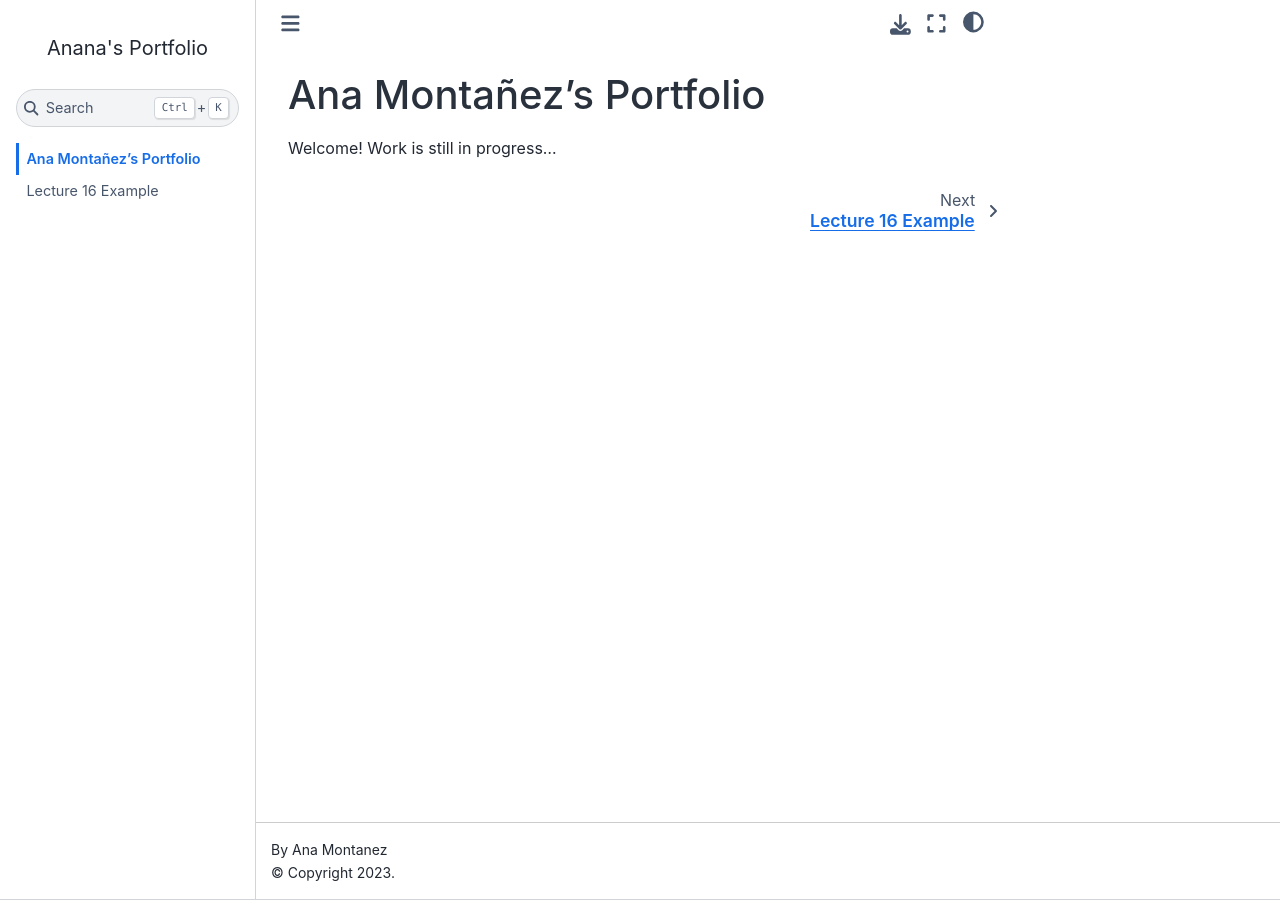
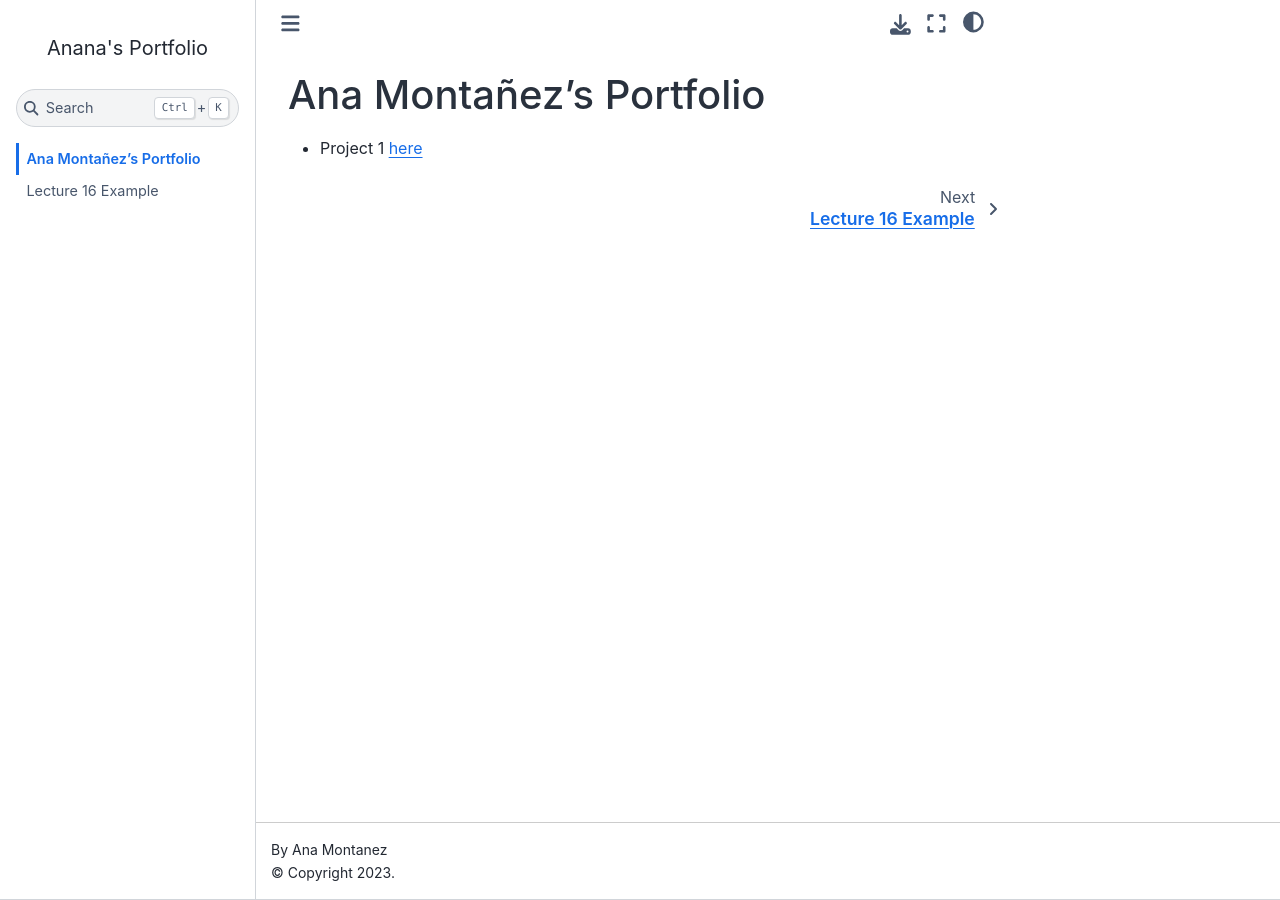
Before and after one commit to Anana2314/Anana2314.github.io, a Jupyter Book: the page built from index.md, in a window 1280 px wide. Built offline with Jupyter Book 1.0.4 settings and Sphinx 7.4.7 and the Sphinx Book theme 1.1.4, drawn with Linux system fonts in a browser that asks for light colours; comment, search, counter and statistics services are not loaded.

Commit message:
Update index.md
added link

```diff
--- a/index.md
+++ b/index.md
@@ -1,3 +1,3 @@
 # Ana Montañez's Portfolio
 
-Welcome! Work is still in progress...
+* Project 1 [here](https://github.com/Anana2314/Anana2314.github.io/blob/main/project_1.ipynb)
```
